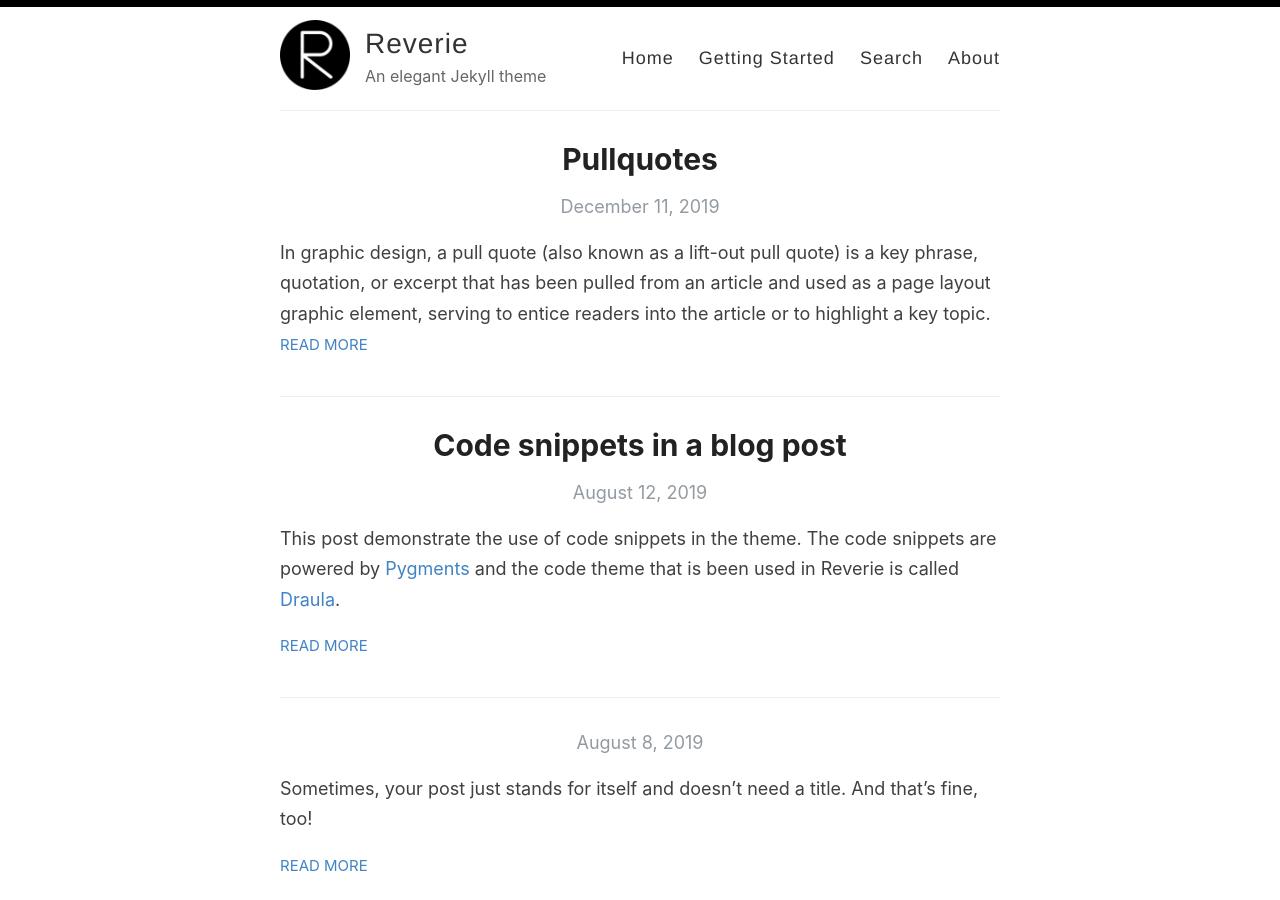
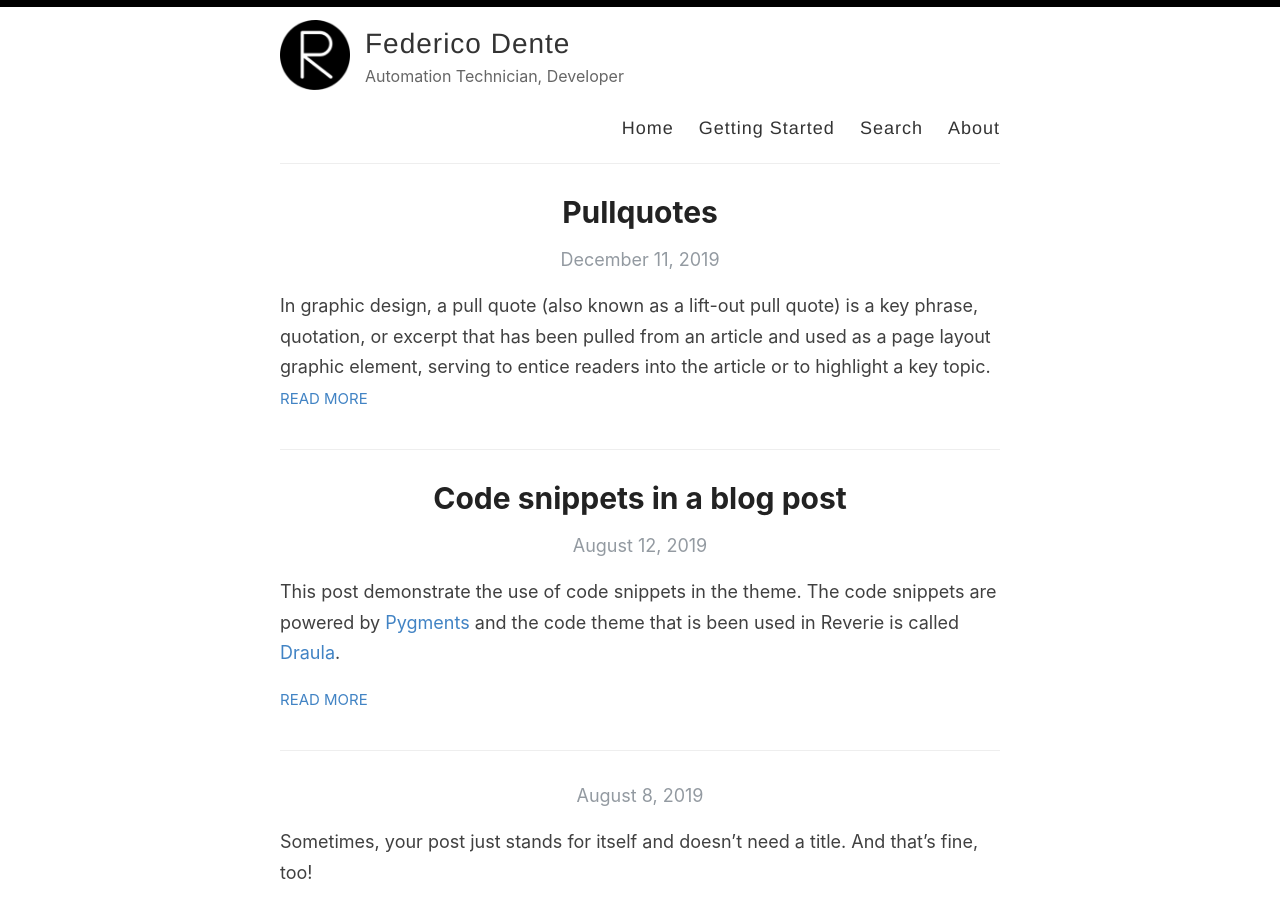
Before and after one commit to fez994/dentefederico, a Jekyll site: the page built from index.html, in a window 1280 px wide and 900 px high. Built offline with Jekyll 4.4.1, drawn with Linux system fonts in a browser that asks for light colours; the list of posts is cut into pages by our own code.

Commit message:
update config

```diff
--- a/_config.yml
+++ b/_config.yml
@@ -3,13 +3,13 @@
 #
 
 # Name of your site (displayed in the header)
-name: Reverie
+name: Federico Dente
 
 # Name of the author
-author: Amit Merchant
+author: Dente Federico
 
 # Short bio or description (displayed in the header)
-description: An elegant Jekyll theme
+description: Automation Technician, Developer
 
 # URL of your avatar or profile pic (you could use your GitHub profile pic)
 avatar: /images/reverie.png
@@ -45,14 +45,14 @@
 
 # Your website URL (e.g. http://amitmerchant1990.github.io or http://www.amitmerchant.com)
 # Used for Sitemap.xml and your RSS feed
-url: http://www.amitmerchant.com/reverie
+url: http://fez994.github.io
 enforce_ssl: https://www.amitmerchant.com/reverie
 
 # If you're hosting your site at a Project repository on GitHub pages
 # (http://yourusername.github.io/repository-name)
 # and NOT your User repository (http://yourusername.github.io)
 # then add in the baseurl here, like this: "/repository-name"
-baseurl: "/reverie"
+baseurl: "/dentefederico"
 
 #
 # !! You don't need to change any of the configuration flags below !!
```
